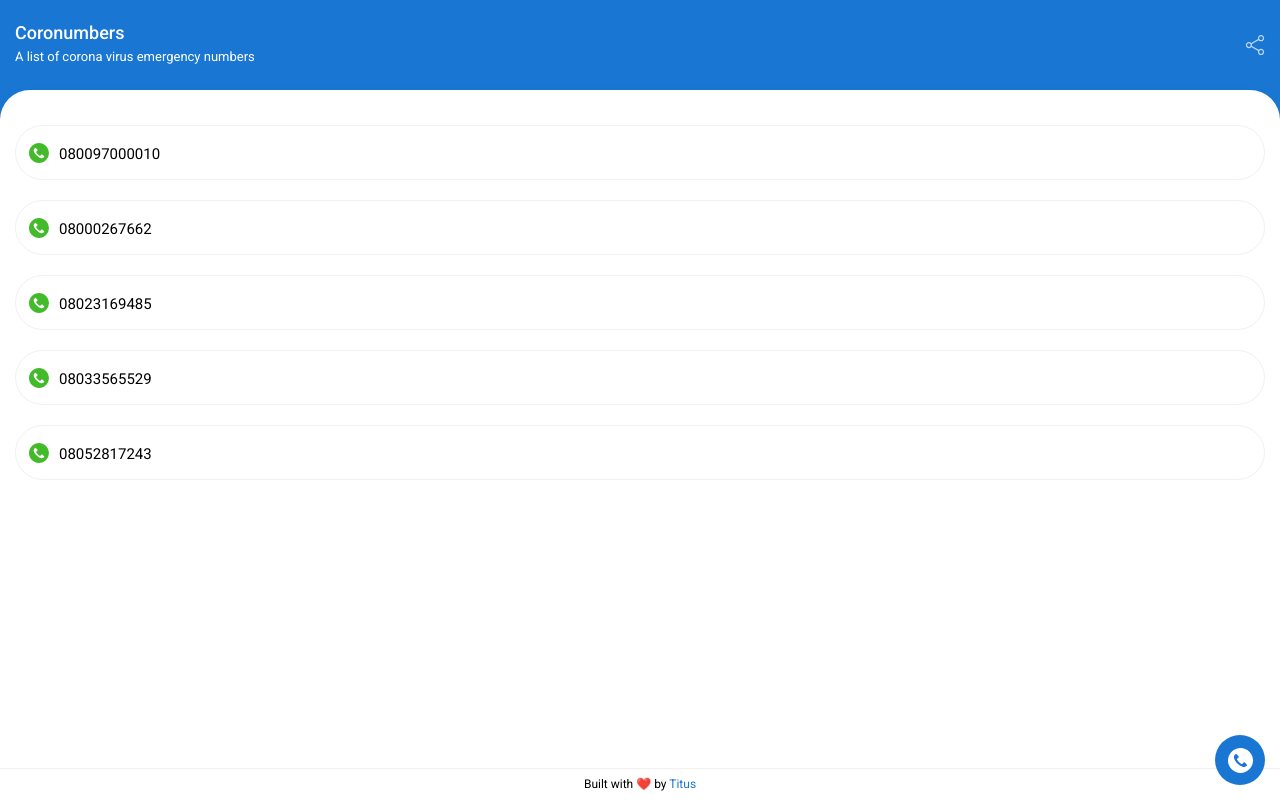
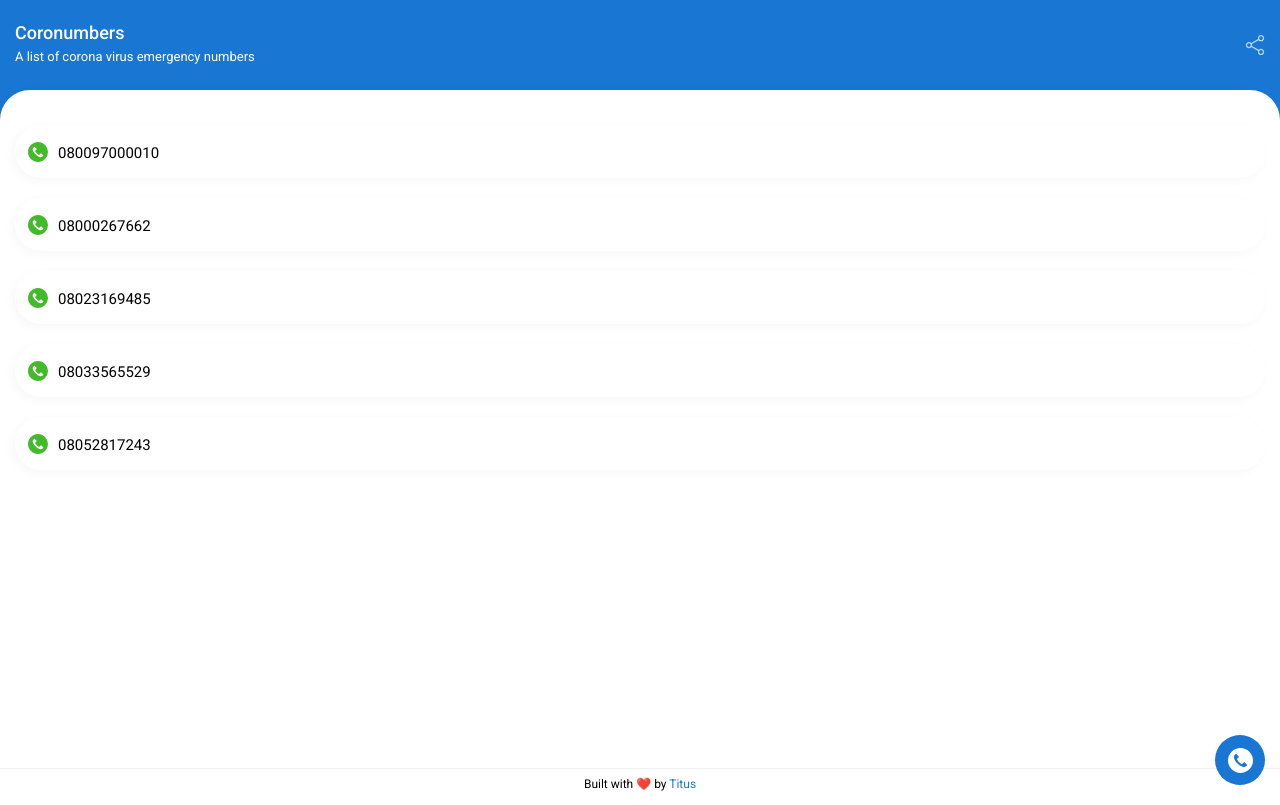
Before and after one commit to engrtitus/coronumbers, a React (Create React App) app: page / in a window 1280 px wide. Built offline with nearby package versions, Linux system fonts and the light colour scheme.

Commit message:
test:remove card border

```diff
--- a/src/App.scss
+++ b/src/App.scss
@@ -129,9 +129,9 @@
   .card {
     background-color: #fff;
     border-radius: 30px;
-    // box-shadow: -3px 3px 12px rgba(10, 46, 101, 0.03);
+    box-shadow: -3px 3px 12px rgba(10, 46, 101, 0.03);
     padding: 16px 13px;
-    border: 1px solid #f1f1f1;
+    // border: 1px solid #f1f1f1;
   }
   .flex {
     display: flex;
```
